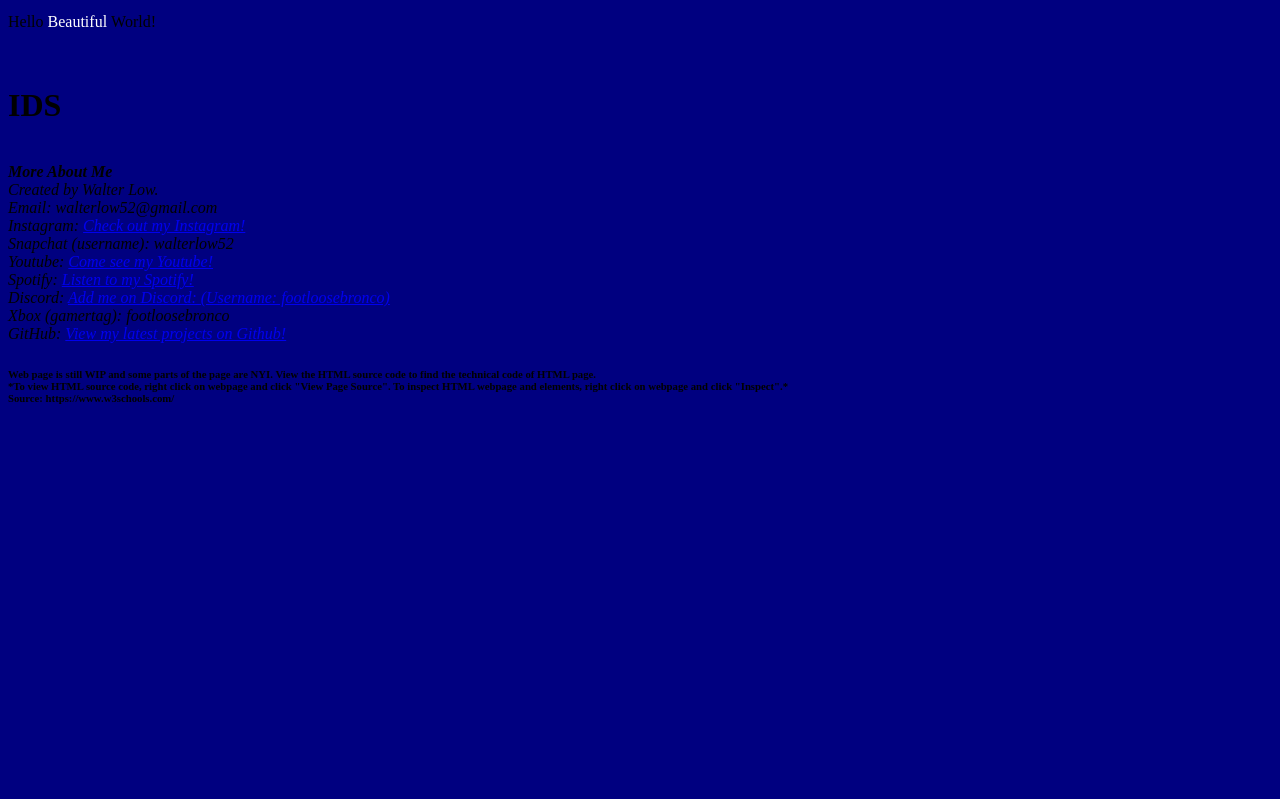
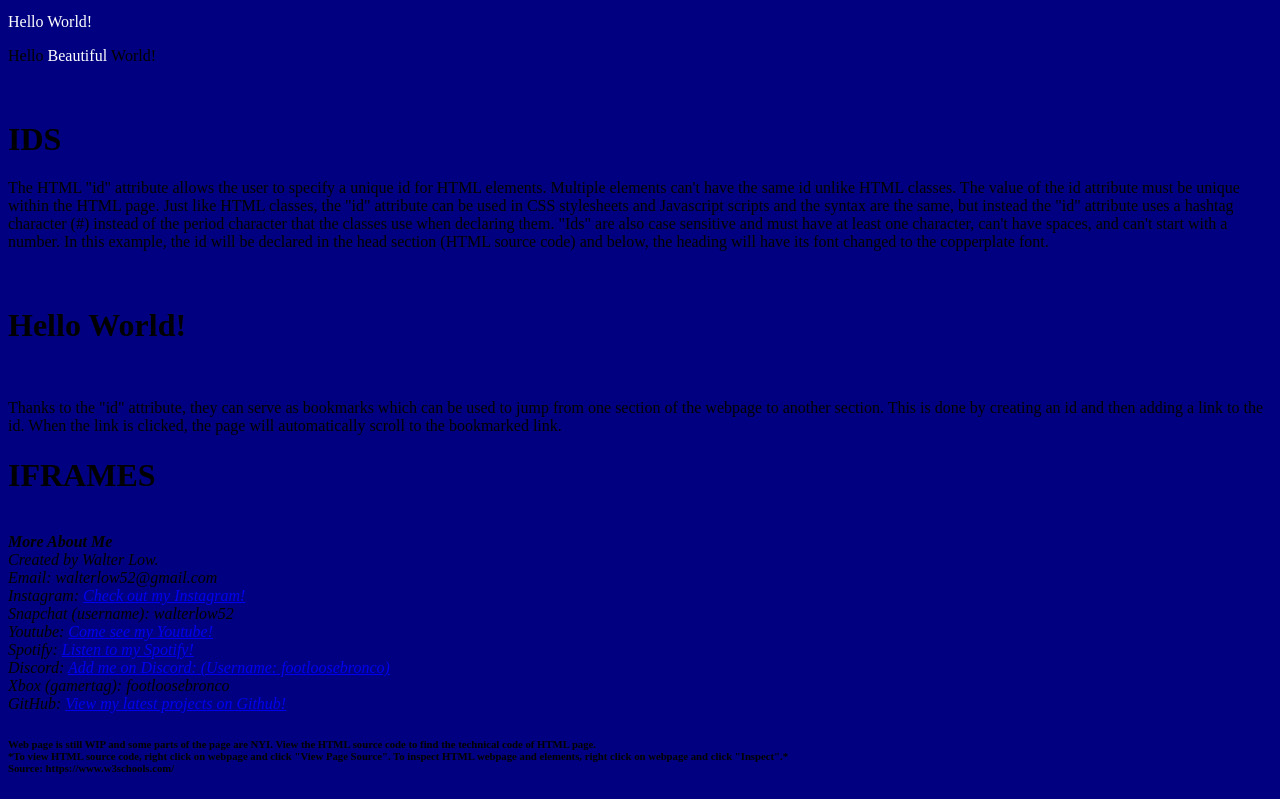
Before and after one commit to walterlow52/HTMLEx, a plain HTML site: page index.html in a window 1280 px wide. Shown: the part 6937-7736 px from the top of the page. Before the commit the page ends 7366 px from the top, so only its background shows below. Drawn offline with Linux system fonts and the light colour scheme.

Commit message:
Update index.html

```diff
--- a/index.html
+++ b/index.html
@@ -7,6 +7,7 @@
     <style>
       body {background-color: navy;}
       .main {font-family: Times New Roman; color: white;}
+      #uni {font-family: Copperplate;}
     </style>
   </head>
   <body> <!-- Defines the page's body which contains the displayable contents -->
@@ -195,7 +196,7 @@
     stylesheets and Javascript scripts to access and manipulate elements within the class. To create a class, the syntax starts with a period (.) followed by the class name and
     curly braces where in between is the properties for the class. The user can have multiple classes for each HTML element and different elements can even share the same class.
     Note: the class name is case sensitive. In this example, the class will be declared in the head section (found in the HTML source code) and below, the class will be called
-    with the div and span elements below and if done correctly, the example paragraphs will be in the Times New Roman font with a white text color.
+    with the div and span elements below and if done correctly, the example paragraphs will be in the Times New Roman font with a white text color. </p> <br>
 
     <div class = "main">
       <p> Hello World! </p>
@@ -204,6 +205,20 @@
   <br>
 
   <h1> IDS </h1>
+  <p> The HTML "id" attribute allows the user to specify a unique id for HTML elements. Multiple elements can't have the same id unlike HTML classes. The value of the id
+    attribute must be unique within the HTML page. Just like HTML classes, the "id" attribute can be used in CSS stylesheets and Javascript scripts and the syntax are the same,
+    but instead the "id" attribute uses a hashtag character (#) instead of the period character that the classes use when declaring them. "Ids" are also case sensitive and must
+    have at least one character, can't have spaces, and can't start with a number. In this example, the id will be declared in the head section (HTML source code) and below, the
+    heading will have its font changed to the copperplate font. </p> <br>
+
+  <h1 id = "uni"> Hello World! </h1>
+  <br>
+
+  <p> Thanks to the "id" attribute, they can serve as bookmarks which can be used to jump from one section of the webpage to another section. This is done by creating an id and
+    then adding a link to the id. When the link is clicked, the page will automatically scroll to the bookmarked link. </p>
+  <!-- Create sections at top of page where user can use to scroll to different parts of HTML page; use this example to put user back to top of page. -->
+
+  <h1> IFRAMES </h1>
 
   <address>
     <br>
```
